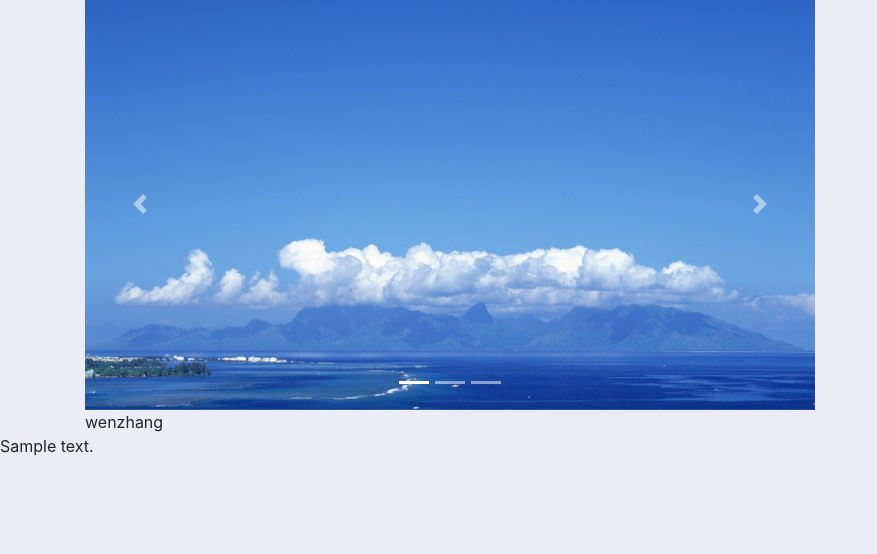
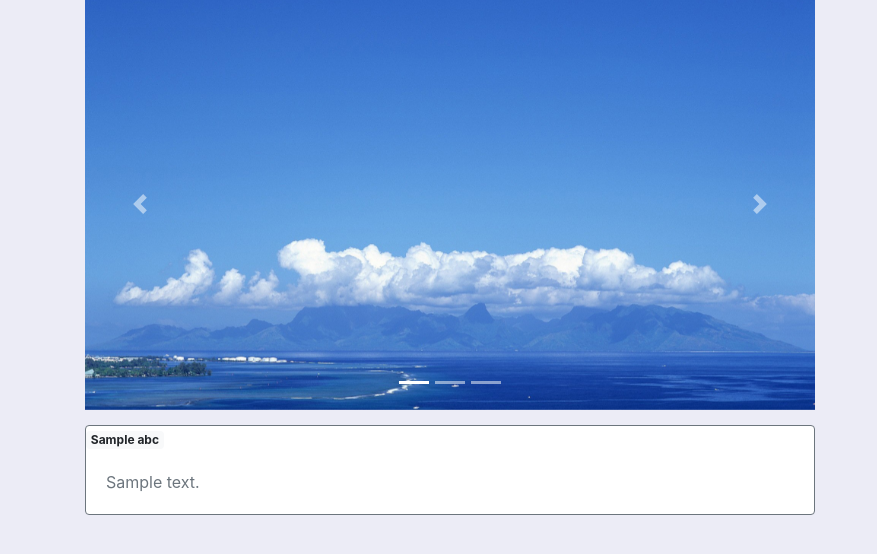
Before and after one commit to hangda1992/DjangoBlog, a Python web app: template apps_project/blog/templates/home.html in a window 1280 px wide. Shown: the part 83-637 px from the top of the page, without its empty margins (0-877 px from the left). Run offline with Jinja, Linux system fonts and the light colour scheme; the template is opened without the code that fills it: most values are stand-ins (such as "Sample title", 1, 10 or a date in 2020); some libraries are stand-ins or nearby versions.

Commit message:
更新 时间：2018年7月31日

```diff
--- a/apps_project/blog/templates/home.html
+++ b/apps_project/blog/templates/home.html
@@ -27,9 +27,29 @@
             <span class="sr-only">Next</span>
         </a>
     </div>
-    <div>
-        <span>wenzhang</span>
-    </div>
+
+<div style="height: 15px"></div>
+<div class="card border-secondary mb-3" >
+  <div >
+{#      <span class="badge badge-light">作者</span>#}
+      <span class="badge badge-light">
+          {% for k,v in abc.items  %}
+              <div>
+              {{ k }}
+              </div>
+          {% endfor %}
+
+      </span>
+  </div>
+  <div class="card-body text-secondary">
+    <p class="card-text">
+        {{ post.body|safe }}
+    </p>
+  </div>
+</div>
+
+
+
 {% endblock %}
 {% block div2 %}
     <div style="min-height: 20px"></div>
@@ -40,7 +60,7 @@
 {% endblock %}
 
 {% block div3 %}
-    {{ post.body|safe }}
+
 {% endblock %}
 
 {% block div4 %}
--- a/apps_project/blog/templates/homebase.html
+++ b/apps_project/blog/templates/homebase.html
@@ -17,7 +17,7 @@
         <div class="collapse navbar-collapse" id="navbarSupportedContent">
             <ul class="navbar-nav mr-auto">
                 <li class="nav-item mr-2">
-                    <a class="nav-link py-md-2" href="#">
+                    <a class="nav-link py-md-2" href="/blog/home">
                         <i class="material-icons head_icon">home</i> 首页
                     </a>
                 </li>
--- a/apps_project/blog/templates/importCssJs.html
+++ b/apps_project/blog/templates/importCssJs.html
@@ -7,3 +7,7 @@
 <script src="/blog/static/js/bootstrap.bundle.js" crossorigin="anonymous"></script>
 <script src="/blog/static/js/bootstrap.js" crossorigin="anonymous"></script>
 <link href="https://fonts.googleapis.com/icon?family=Material+Icons" rel="stylesheet">
+{#<link rel="stylesheet" href="https://cdn.bootcss.com/bootstrap/4.0.0/css/bootstrap.min.css" integrity="sha384-Gn5384xqQ1aoWXA+058RXPxPg6fy4IWvTNh0E263XmFcJlSAwiGgFAW/dAiS6JXm" crossorigin="anonymous">#}
+{#<script src="https://cdn.bootcss.com/jquery/3.2.1/jquery.slim.min.js" integrity="sha384-KJ3o2DKtIkvYIK3UENzmM7KCkRr/rE9/Qpg6aAZGJwFDMVNA/GpGFF93hXpG5KkN" crossorigin="anonymous"></script>#}
+{#<script src="https://cdn.bootcss.com/popper.js/1.12.9/umd/popper.min.js" integrity="sha384-ApNbgh9B+Y1QKtv3Rn7W3mgPxhU9K/ScQsAP7hUibX39j7fakFPskvXusvfa0b4Q" crossorigin="anonymous"></script>#}
+{#<script src="https://cdn.bootcss.com/bootstrap/4.0.0/js/bootstrap.min.js" integrity="sha384-JZR6Spejh4U02d8jOt6vLEHfe/JQGiRRSQQxSfFWpi1MquVdAyjUar5+76PVCmYl" crossorigin="anonymous"></script>#}
--- a/apps_project/blog/urls.py
+++ b/apps_project/blog/urls.py
@@ -8,5 +8,5 @@ urlpatterns = [
     url(r'^home/$', views.base_home, name="base_home"),
     url(r'^home/(?P<pk>[0-9]+)/$', views.detail, name='detail'),
     url(r'^home/get_label$', views.get_label_info, name='get_label_info'),
-
+    url(r'^home/get_label1$', views.get_label_info1, name='get_label_info1'),
     ]
--- a/static/myjs/home.js
+++ b/static/myjs/home.js
@@ -42,4 +42,4 @@ var methodsFun = {
         }
         return label_list;
     }
-}
+};
```
Also changed, not shown: apps_project/blog/views.py (+14 -0 lines), djangoBlog/settings.py (+7 -5 lines).
